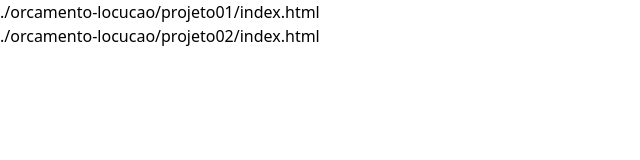
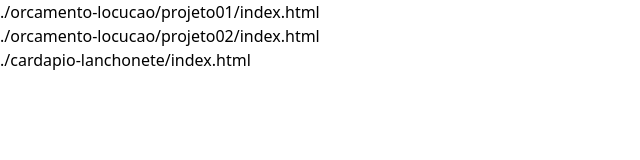
Before and after one commit to tiagofrancafernandes/Estimativa-Orcamentos-via-WhatsApp, a plain HTML site: page index.html in a window 1280 px wide. Shown: the whole page, without its empty margins (0-640 px from the left). Drawn offline with nearby package versions, Linux system fonts and the light colour scheme.

Commit message:
Update index.html

```diff
--- a/index.html
+++ b/index.html
@@ -11,6 +11,8 @@
     <ul>
         <li><a target="_blank" href="./orcamento-locucao/projeto01/index.html">./orcamento-locucao/projeto01/index.html</a></li>
         <li><a target="_blank" href="./orcamento-locucao/projeto02/index.html">./orcamento-locucao/projeto02/index.html</a></li>
+        <li><a target="_blank" href="./cardapio-lanchonete/index.html">./cardapio-lanchonete/index.html</a></li>
+
         <!-- <li><a target="_blank" href="./">./</a></li> -->
     </ul>
 </body>
```
